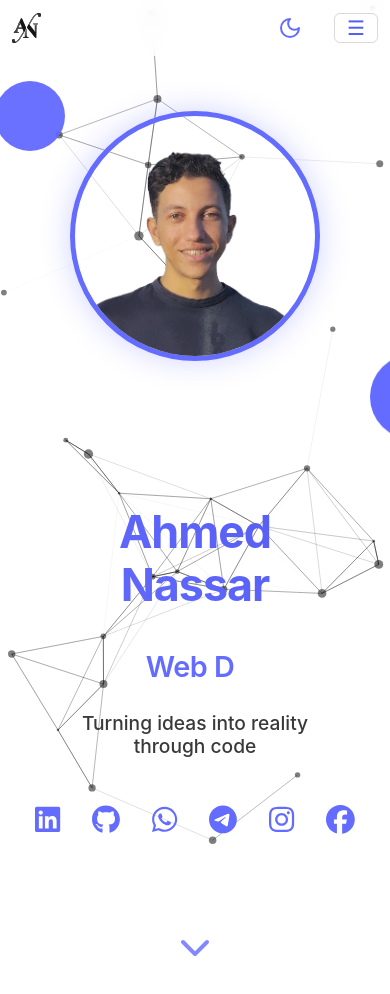
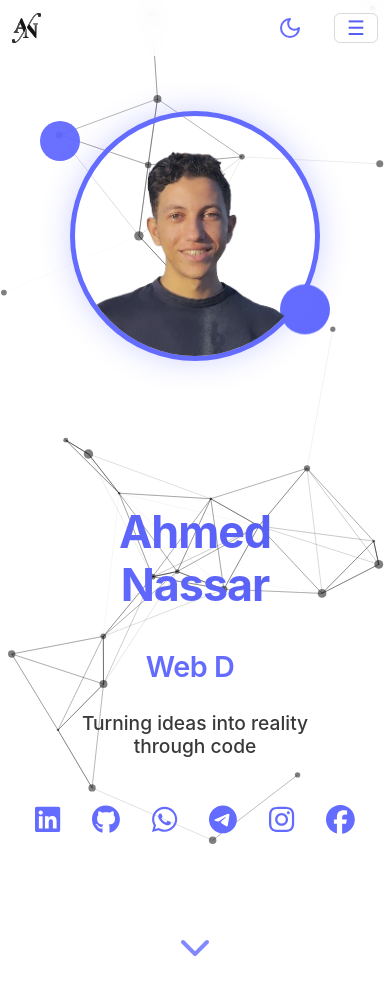
Before and after one commit to AhmedNassar7/AhmedNassar7.github.io, a React (Vite) app: page / in a window 390 px wide. Shown: the top 994 px of the page. Built offline with nearby package versions, Linux system fonts and the light colour scheme.

Commit message:
fix: update orbit ball styles for responsiveness in Home component

```diff
--- a/src/components/Home/Home.scss
+++ b/src/components/Home/Home.scss
@@ -49,7 +49,7 @@
   animation-timing-function: ease-in-out;
 }
 
-/* Blue orbit ball - larger size */
+/* Blue orbit ball */
 .home-section .orbit-ball {
   width: 85px;
   height: 85px;
@@ -69,16 +69,54 @@
   opacity: 0.7;
 }
 
-/* Purple orbit ball */
-// .home-section .orbit-ball-3 {
-//   width: 80px;
-//   height: 80px;
-//   background-color: var(--primary);
-//   animation: orbit 6s linear infinite;
-//   top: 35%;
-//   left: 35%;
-//   animation-delay: -2s;
-// }
+/* Responsive styles for orbit balls */
+@media (max-width: 1024px) {
+  .home-section .orbit-ball {
+    width: 70px;
+    height: 70px;
+    top: 200px;
+    left: 260px;
+  }
+
+  .home-section .orbit-ball-2 {
+    width: 60px;
+    height: 60px;
+    top: -20px;
+    left: -60px;
+  }
+}
+
+@media (max-width: 768px) {
+  .home-section .orbit-ball {
+    width: 60px;
+    height: 60px;
+    top: 190px;
+    left: 260px;
+  }
+
+  .home-section .orbit-ball-2 {
+    width: 50px;
+    height: 50px;
+    top: -10px;
+    left: -50px;
+  }
+}
+
+@media (max-width: 480px) {
+  .home-section .orbit-ball {
+    width: 50px;
+    height: 50px;
+    top: 180px;
+    left: 210px;
+  }
+
+  .home-section .orbit-ball-2 {
+    width: 40px;
+    height: 40px;
+    top: 10px;
+    left: -30px;
+  }
+}
 
 /* Content wrapper for aligning elements */
 .home-section .content-wrapper {
@@ -173,20 +211,6 @@
   }
 }
 
-/* Keyframes for orbit animation */
-// @keyframes orbit {
-//   0% {
-//     transform: rotate(0deg) translateX(140px) rotate(0deg);
-//     top: 250px;
-//     left: -90px;
-//   }
-//   100% {
-//     transform: rotate(360deg) translateX(140px) rotate(-360deg);
-//     top: -20px;
-//     left: 70%;
-//   }
-// }
-
 /* Keyframes for up and down movement */
 @keyframes up-down {
   0%, 100% {
@@ -196,7 +220,6 @@
     transform: translateY(-20px);
   }
 }
-
 
 /* Keyframes for changing opacity */
 @keyframes change-opacity {
```
